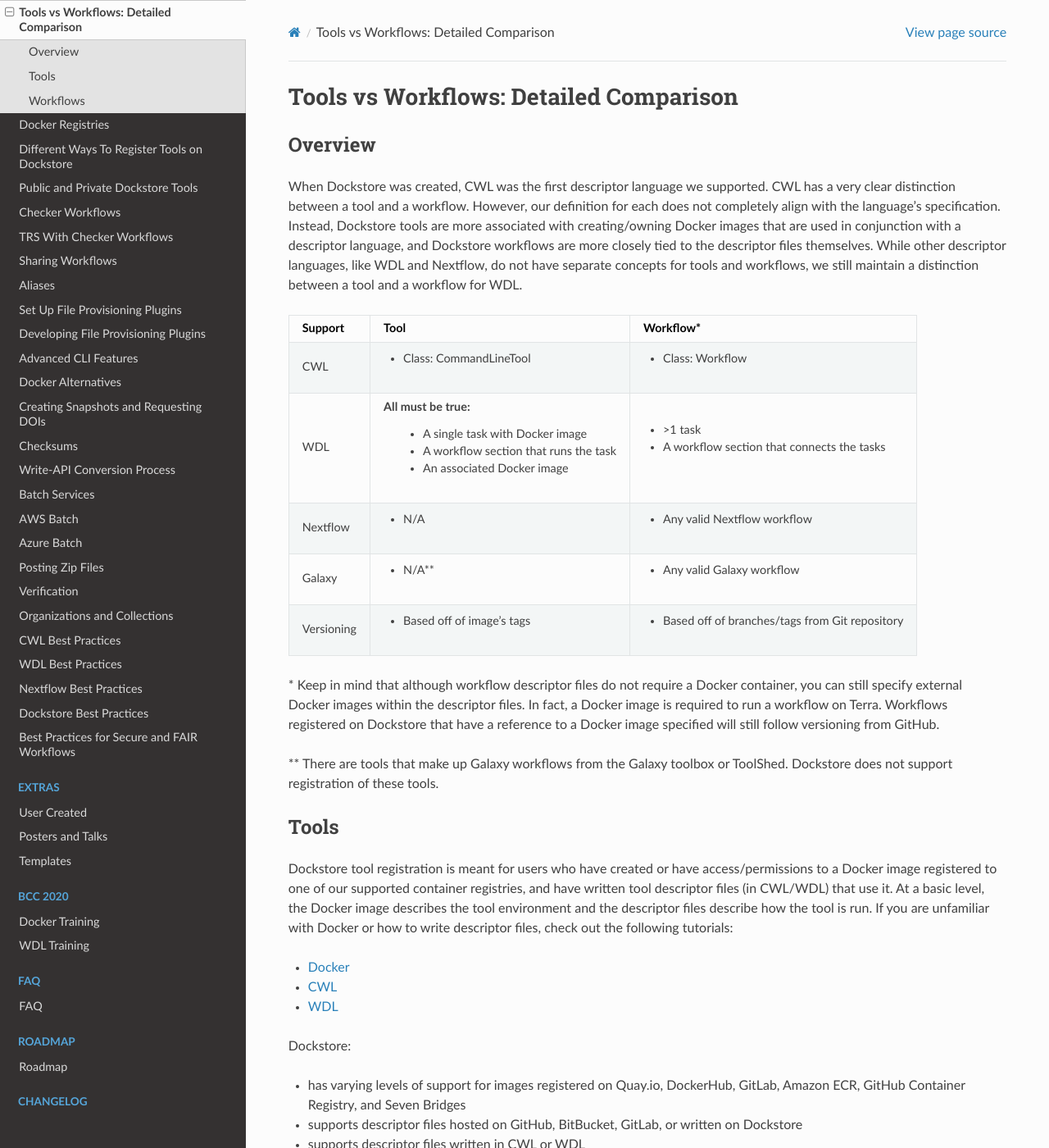
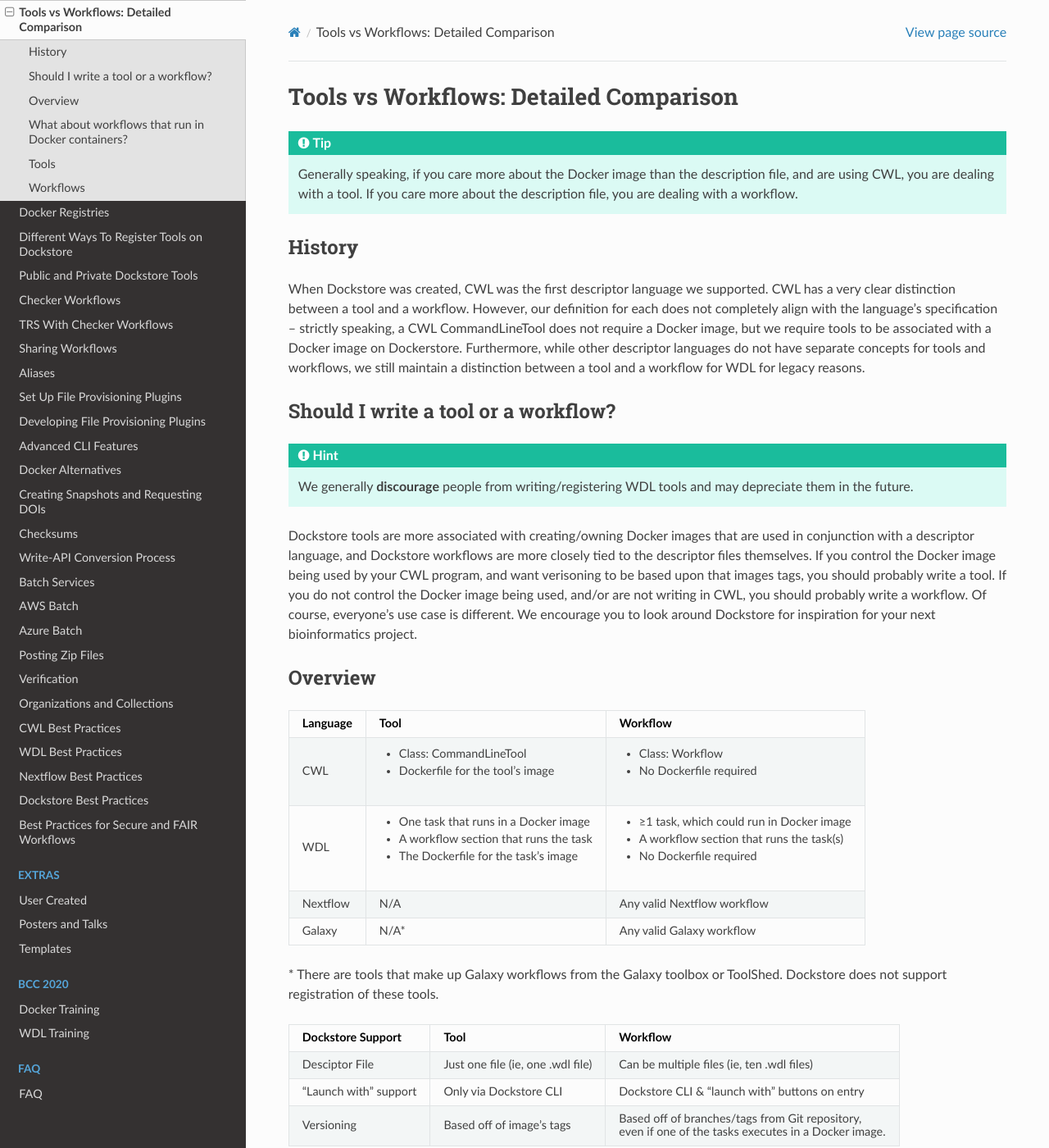
Before and after one commit to dockstore/dockstore-documentation, a Sphinx documentation site: the page built from docs/advanced-topics/tools-vs-workflows.rst, in a window 1280 px wide and 1400 px high. Shown: the whole window at 82% size. Built offline with Sphinx 7.4.7 and the Read the Docs theme 2.0.0, drawn with Linux system fonts in a browser that asks for light colours; some of the changed text lies outside the part shown.

Commit message:
Big overhaul with corrections and clarifications

```diff
--- a/docs/advanced-topics/tools-vs-workflows.rst
+++ b/docs/advanced-topics/tools-vs-workflows.rst
@@ -1,50 +1,71 @@
 Tools vs Workflows: Detailed Comparison
 =======================================
 
+.. tip::
+  Generally speaking, if you care more about the Docker image than the description file, and are using CWL, you are dealing with a tool. If you care more about the description file, you are dealing with a workflow.
+
+History
+-------
+When Dockstore was created, CWL was the first descriptor language we supported. CWL has a very clear distinction between a tool and a workflow. However, our definition for each does not completely align with the language's specification -- strictly speaking, a CWL CommandLineTool does not require a Docker image, but we require tools to be associated with a Docker image on Dockerstore. Furthermore, while other descriptor languages do not have separate concepts for tools and workflows, we still maintain a distinction between a tool and a workflow for WDL for legacy reasons.
+
+
+Should I write a tool or a workflow?
+------------------------------------
+.. hint::
+    We generally **discourage** people from writing/registering WDL tools and may depreciate them in the future.
+
+Dockstore tools are more associated with creating/owning Docker images that are used in conjunction with a descriptor language, and Dockstore workflows are more closely tied to the descriptor files themselves. If you control the Docker image being used by your CWL program, and want verisoning to be based upon that images tags, you should probably write a tool. If you do not control the Docker image being used, and/or are not writing in CWL, you should probably write a workflow. Of course, everyone's use case is different. We encourage you to look around Dockstore for inspiration for your next bioinformatics project.
 
 Overview
 --------
 
-When Dockstore was created, CWL was the first descriptor language we supported. CWL has a very clear distinction between a tool and a workflow.
-However, our definition for each does not completely align with the language's specification.
-Instead, Dockstore tools are more associated with creating/owning Docker images that are used in conjunction with a descriptor language, and
-Dockstore workflows are more closely tied to the descriptor files themselves. While other descriptor languages, like WDL and Nextflow,
-do not have separate concepts for tools and workflows, we still maintain a distinction between a tool and a workflow for WDL.
++------------------------+------------------------------------------+-------------------------------------------------+
+| Language               | Tool                                     | Workflow                                        |
++========================+==========================================+=================================================+
+| CWL                    |  - Class: CommandLineTool                |  - Class: Workflow                              |
+|                        |  - Dockerfile for the tool's image       |  - No Dockerfile required                       |
++------------------------+------------------------------------------+-------------------------------------------------+
+| WDL                    |  - One task that runs in a Docker image  |  - ≥1 task, which could run in Docker image     |
+|                        |  - A workflow section that runs the task |  - A workflow section that runs the task(s)     |
+|                        |  - The Dockerfile for the task's image   |  - No Dockerfile required                       |
++------------------------+------------------------------------------+-------------------------------------------------+
+| Nextflow               | N/A                                      | Any valid Nextflow workflow                     |
++------------------------+------------------------------------------+-------------------------------------------------+
+| Galaxy                 | N/A*                                     | Any valid Galaxy workflow                       |
++------------------------+------------------------------------------+-------------------------------------------------+
 
-
+\* There are tools that make up Galaxy workflows from the Galaxy toolbox or ToolShed.
+Dockstore does not support registration of these tools.
 
 
 +------------------------+------------------------------------------+-------------------------------------------------+
-| Support                | Tool                                     | Workflow*                                       |
+| Dockstore Support      | Tool                                     | Workflow                                        |
 +========================+==========================================+=================================================+
-| CWL                    | - Class: CommandLineTool                 | - Class: Workflow                               |
+| Desciptor File         |  Just one file (ie, one .wdl file)       |  Can be multiple files (ie, ten .wdl files)     |
 +------------------------+------------------------------------------+-------------------------------------------------+
-| WDL                    | All must be true:                        | - >1 task                                       |
-|                        |   - A single task with Docker image      | - A workflow section that connects the tasks    |
-|                        |   - A workflow section that runs the task|                                                 |
-|                        |   - An associated Docker image           |                                                 |
+| "Launch with" support  |  Only via Dockstore CLI                  |  Dockstore CLI & "launch with" buttons on entry |
 +------------------------+------------------------------------------+-------------------------------------------------+
-| Nextflow               | - N/A                                    | - Any valid Nextflow workflow                   |
-+------------------------+------------------------------------------+-------------------------------------------------+
-| Galaxy                 | - N/A**                                  | - Any valid Galaxy workflow                     |
-+------------------------+------------------------------------------+-------------------------------------------------+
-| Versioning             | - Based off of image's tags              | - Based off of branches/tags from Git repository|
+| Versioning             |  Based off of image's tags               |  Based off of branches/tags from Git repository,|
+|                        |                                          |                                                 |
+|                        |                                          |  even if one of the tasks executes in a Docker  |
+|                        |                                          |  image.                                         |
 +------------------------+------------------------------------------+-------------------------------------------------+
 
-\* Keep in mind that although workflow descriptor files do not require a Docker container, you can still specify external Docker images
-within the descriptor files. In fact, a Docker image is required to run a workflow on Terra. Workflows registered on Dockstore that have a reference
-to a Docker image specified will still follow versioning from GitHub.
+What about workflows that run in Docker containers?
+---------------------------------------------------
 
-\** There are tools that make up Galaxy workflows from the Galaxy toolbox or ToolShed.
-Dockstore does not support registration of these tools.
+Workflow descriptor files do not require a Docker container. That being said, you can still specify external Docker images
+within the descriptor files. Each task (WDL) or step (CWL) can specify a Docker image, which might be totally different from the Docker image used by a previous task/step in the workflow. Because of this, workflows registered on Dockstore that reference Docker image(s) will still follow versioning from GitHub, instead of versioning based on the tags of the Docker image(s).
 
+.. hint::
+    The Cromwell execution engine requires that WDL task specify a Docker image when running on GCP or AWS backends, including Terra. Therefore, if your WDL workflow needs to run on Terra, make sure that each task uses the Docker runtime attribute. For more information see the `Cromwell docs <https://cromwell.readthedocs.io/en/stable/RuntimeAttributes/#docker>`_.
 
 
 Tools
 -----
 
-Dockstore tool registration is meant for users who have created or have access/permissions to a Docker image registered to one of our supported container registries, and have
-written tool descriptor files (in CWL/WDL) that use it. At a basic level, the Docker image describes the tool environment and the descriptor files describe how the tool is run.
+Dockstore tool registration is meant for users who have created or have access/permissions to a Docker image registered on one of our supported container registries, and have
+written descriptor files (in CWL/WDL) that use it. At a basic level, the Docker image describes the tool environment and the descriptor files describe how the tool is run.
 If you are unfamiliar with Docker or how to write descriptor files, check out the following tutorials:
 
 - :doc:`Docker </getting-started/getting-started-with-docker>`
--- a/docs/getting-started/intro-to-dockstore-tools-and-workflows.rst
+++ b/docs/getting-started/intro-to-dockstore-tools-and-workflows.rst
@@ -12,7 +12,6 @@
 
 Managing workflows can be complicated, as you may be chaining together many steps, each with different computational requirements. This where workflow languages step in, allowing us to create formal "tasks" which can each have their own computational settings or Docker container, and chaining the output of one task into the input of another task.
 
-
 What is a tool?
 ---------------
 
```
Also changed, not shown: other parts of docs/getting-started/intro-to-dockstore-tools-and-workflows.rst (+1 -1 lines).
